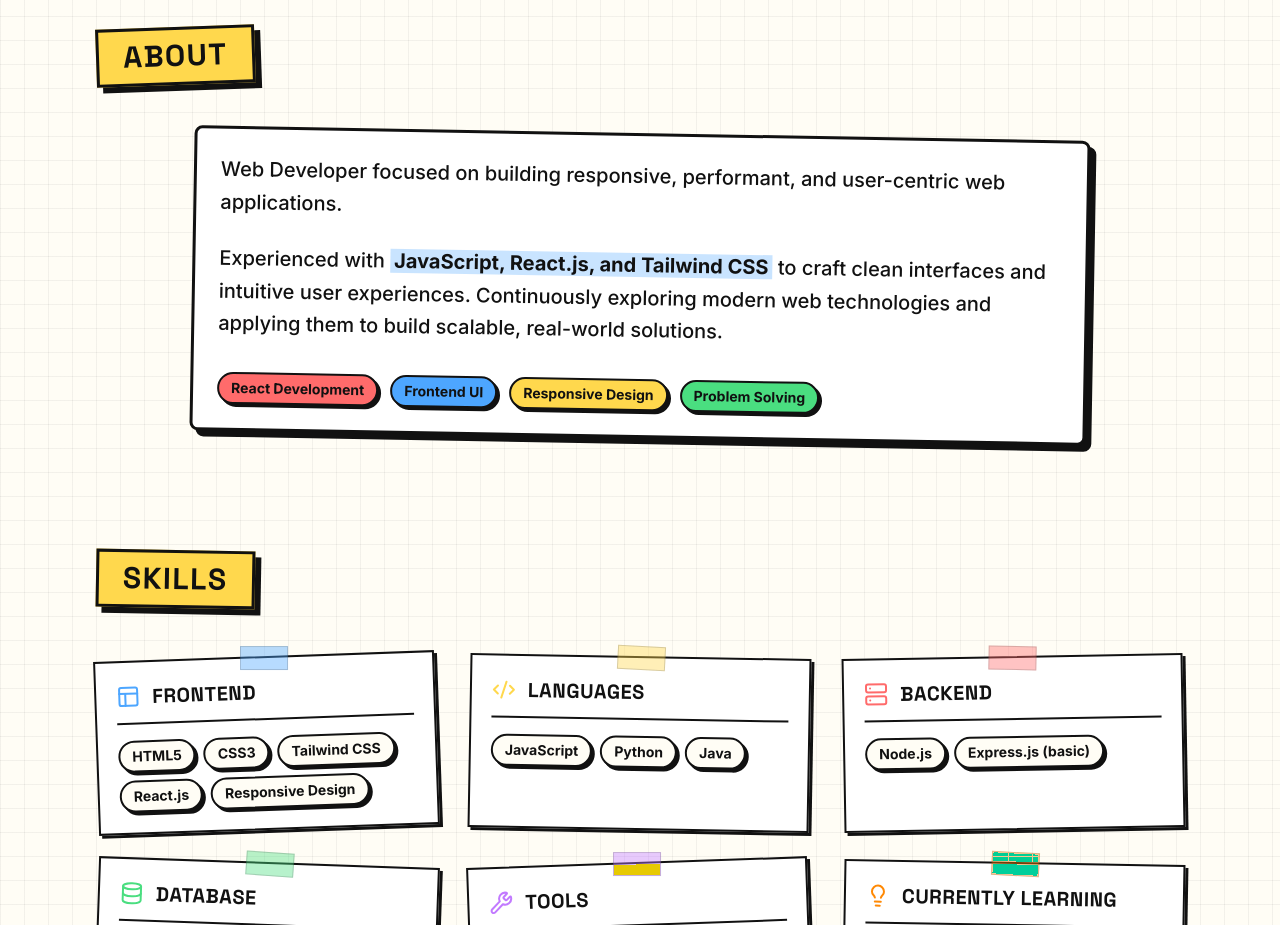
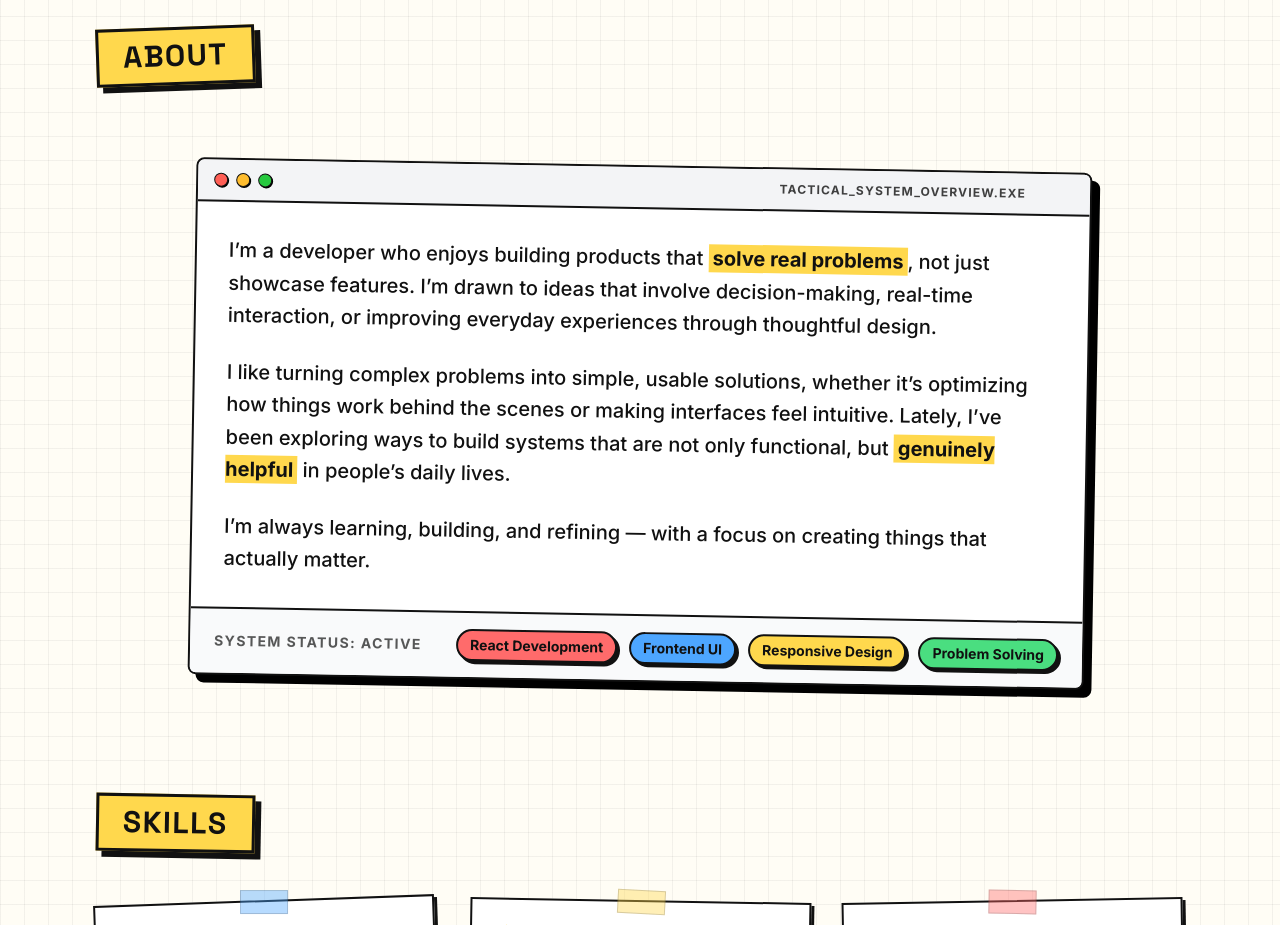
Before and after one commit to Ankush23056/dev-portfolio, a React (Vite) app: page / in a window 1280 px wide. Shown: the part 800-1725 px from the top of the page. Built offline with nearby package versions, Linux system fonts and the light colour scheme.

Commit message:
style: redesign about section as tactical system window

```diff
--- a/src/components/About.jsx
+++ b/src/components/About.jsx
@@ -1,10 +1,24 @@
 import { motion } from 'motion/react';
-import BrutalCard from './ui/BrutalCard';
 import BrutalBadge from './ui/BrutalBadge';
 import SectionHeading from './ui/SectionHeading';
 
 export default function About() {
   const highlights = ['React Development', 'Frontend UI', 'Responsive Design', 'Problem Solving'];
+
+  const containerVariants = {
+    hidden: { opacity: 0 },
+    visible: {
+      opacity: 1,
+      transition: {
+        staggerChildren: 0.2
+      }
+    }
+  };
+
+  const itemVariants = {
+    hidden: { opacity: 0, y: 15 },
+    visible: { opacity: 1, y: 0, transition: { duration: 0.5 } }
+  };
 
   return (
     <section id="about" className="scroll-mt-32">
@@ -16,24 +30,53 @@
       >
         <SectionHeading rotate="rotate-[-2deg]">About</SectionHeading>
 
-        <BrutalCard className="max-w-4xl" rotation={1}>
-          <div className="text-lg md:text-xl font-medium leading-relaxed space-y-6">
-            <p>
-              Web Developer focused on building responsive, performant, and user-centric web applications.
-            </p>
-            <p>
-              Experienced with <span className="bg-blue/30 px-1 font-bold">JavaScript, React.js, and Tailwind CSS</span> to craft clean interfaces and intuitive user experiences. Continuously exploring modern web technologies and applying them to build scalable, real-world solutions.
-            </p>
+        {/* Tactical System Window */}
+        <div className="max-w-4xl mx-auto bg-white border-2 border-ink shadow-[8px_8px_0px_0px_rgba(0,0,0,1)] rounded-lg overflow-hidden rotate-[1deg] mt-8">
+
+          {/* Window Header */}
+          <div className="flex items-center border-b-2 border-ink bg-gray-100 px-4 py-3">
+            <div className="flex gap-2">
+              <div className="w-3.5 h-3.5 rounded-full bg-[#ff5f56] border border-ink shadow-[1px_1px_0px_0px_rgba(0,0,0,1)]"></div>
+              <div className="w-3.5 h-3.5 rounded-full bg-[#ffbd2e] border border-ink shadow-[1px_1px_0px_0px_rgba(0,0,0,1)]"></div>
+              <div className="w-3.5 h-3.5 rounded-full bg-[#27c93f] border border-ink shadow-[1px_1px_0px_0px_rgba(0,0,0,1)]"></div>
+            </div>
+            <div className="mx-auto text-xs font-bold text-ink/80 uppercase tracking-widest mr-12">
+              Tactical_System_Overview.exe
+            </div>
           </div>
 
-          <div className="mt-8 flex flex-wrap gap-3">
-            {highlights.map((h, i) => (
-              <BrutalBadge key={h} color={['bg-pink', 'bg-blue', 'bg-yellow', 'bg-green'][i % 4]}>
-                {h}
-              </BrutalBadge>
-            ))}
+          {/* Window Content */}
+          <motion.div
+            variants={containerVariants}
+            initial="hidden"
+            whileInView="visible"
+            viewport={{ once: true }}
+            className="p-6 md:p-8 text-lg md:text-xl font-medium leading-relaxed space-y-6"
+          >
+            <motion.p variants={itemVariants}>
+              I’m a developer who enjoys building products that <mark className="bg-yellow text-ink font-bold px-1 py-0.5">solve real problems</mark>, not just showcase features. I’m drawn to ideas that involve decision-making, real-time interaction, or improving everyday experiences through thoughtful design.
+            </motion.p>
+            <motion.p variants={itemVariants}>
+              I like turning complex problems into simple, usable solutions, whether it’s optimizing how things work behind the scenes or making interfaces feel intuitive. Lately, I’ve been exploring ways to build systems that are not only functional, but <mark className="bg-yellow text-ink font-bold px-1 py-0.5">genuinely helpful</mark> in people’s daily lives.
+            </motion.p>
+            <motion.p variants={itemVariants}>
+              I’m always learning, building, and refining — with a focus on creating things that actually matter.
+            </motion.p>
+          </motion.div>
+
+          {/* Status Bar / Footer */}
+          <div className="border-t-2 border-ink bg-gray-50 px-6 py-4 flex flex-col md:flex-row items-start md:items-center gap-4">
+            <span className="text-sm font-bold uppercase tracking-widest text-ink/70">System Status: Active</span>
+            <div className="flex flex-wrap gap-3 md:ml-auto">
+              {highlights.map((h, i) => (
+                <BrutalBadge key={h} color={['bg-pink', 'bg-blue', 'bg-yellow', 'bg-green'][i % 4]}>
+                  {h}
+                </BrutalBadge>
+              ))}
+            </div>
           </div>
-        </BrutalCard>
+
+        </div>
       </motion.div>
     </section>
   );
```
